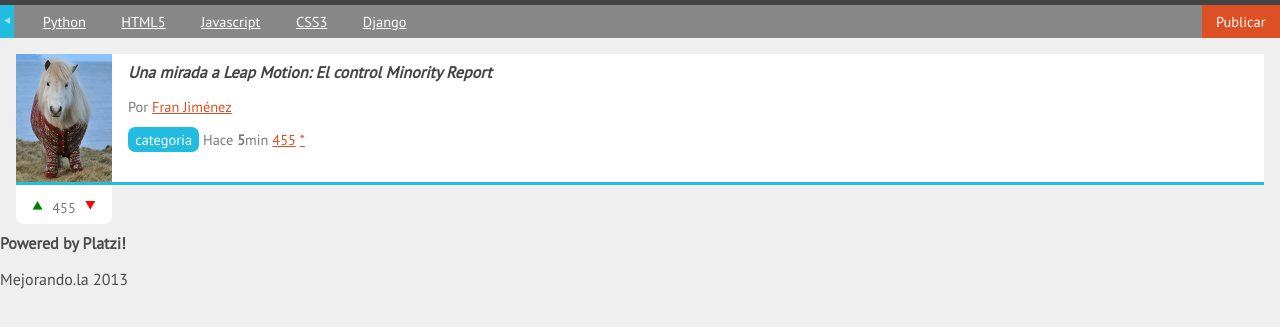
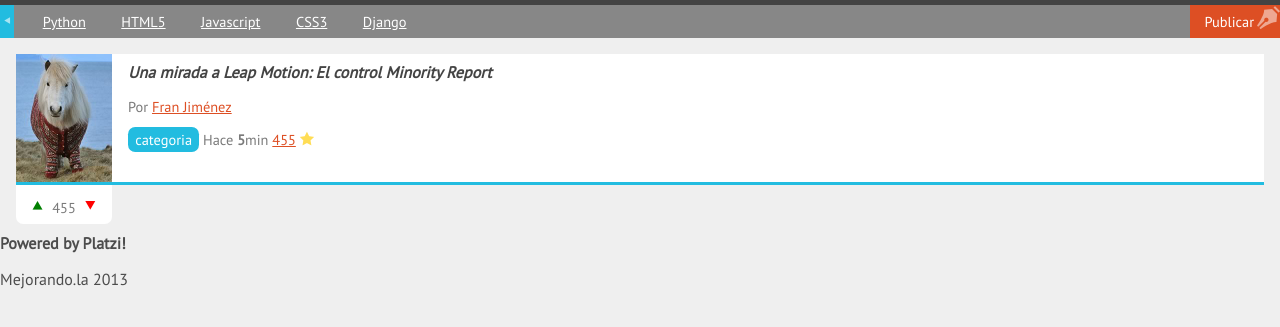
Before and after one commit to franjazz/PruebaRepositorio, a plain HTML site: page index.html in a window 1280 px wide. Shown: the part 95-422 px from the top of the page. Drawn offline with Linux system fonts and the light colour scheme.

Commit message:
icomoons 2 - pluma y estrella

```diff
--- a/estilos.css
+++ b/estilos.css
@@ -102,11 +102,25 @@ nav #flechita_nav a:after{
 }
 
 nav #publicar_nav {
+	background: #dd4f24;
 	float: right;
 	margin-right: 0;
+	padding-right: 0.8em;
+	position: relative;
 }
+
+nav #publicar_nav:after {
+	color: rgba(255,255,255,0.5);
+ 	content: "\e003";
+ 	font-family: "icomoon";
+ 	font-size: 1.6em;
+ 	position: absolute;
+ 	right: 0;
+ 	top:0;
+}
+
 nav #publicar_nav a{
-	background: #dd4f24;
+	display: inline-block;
 	padding: 0.5em 1em;
 	text-decoration: none;
 }
@@ -126,6 +140,16 @@ nav #publicar_nav a{
 #contenido .item p {
 	color: #7a7a7a;  /*gris tenue*/
 	font-size: 0.9em;
+}
+
+#contenido .item .datos_item .guardar_item {
+	text-decoration: none;
+}
+
+#contenido .item .datos_item .guardar_item:after {
+	content: "\e004";
+	color: #FD5;
+	font-family: "icomoon";
 }
 
 #contenido .item .datos_item .tag_item {
--- a/index.html
+++ b/index.html
@@ -45,7 +45,7 @@
 				<a class="tag_item" href="#">categoria</a>
 				<span class="fecha_item">Hace <strong>5</strong>min</span>
 				<a class="comentarios_item" href="#">455</a>
-				<a class="guardar_item" href="#">*</a>
+				<a class="guardar_item" href="#"></a>
 			</p>
 			<p class="votacion">
 				<a class="up" href="#"></a>
```
